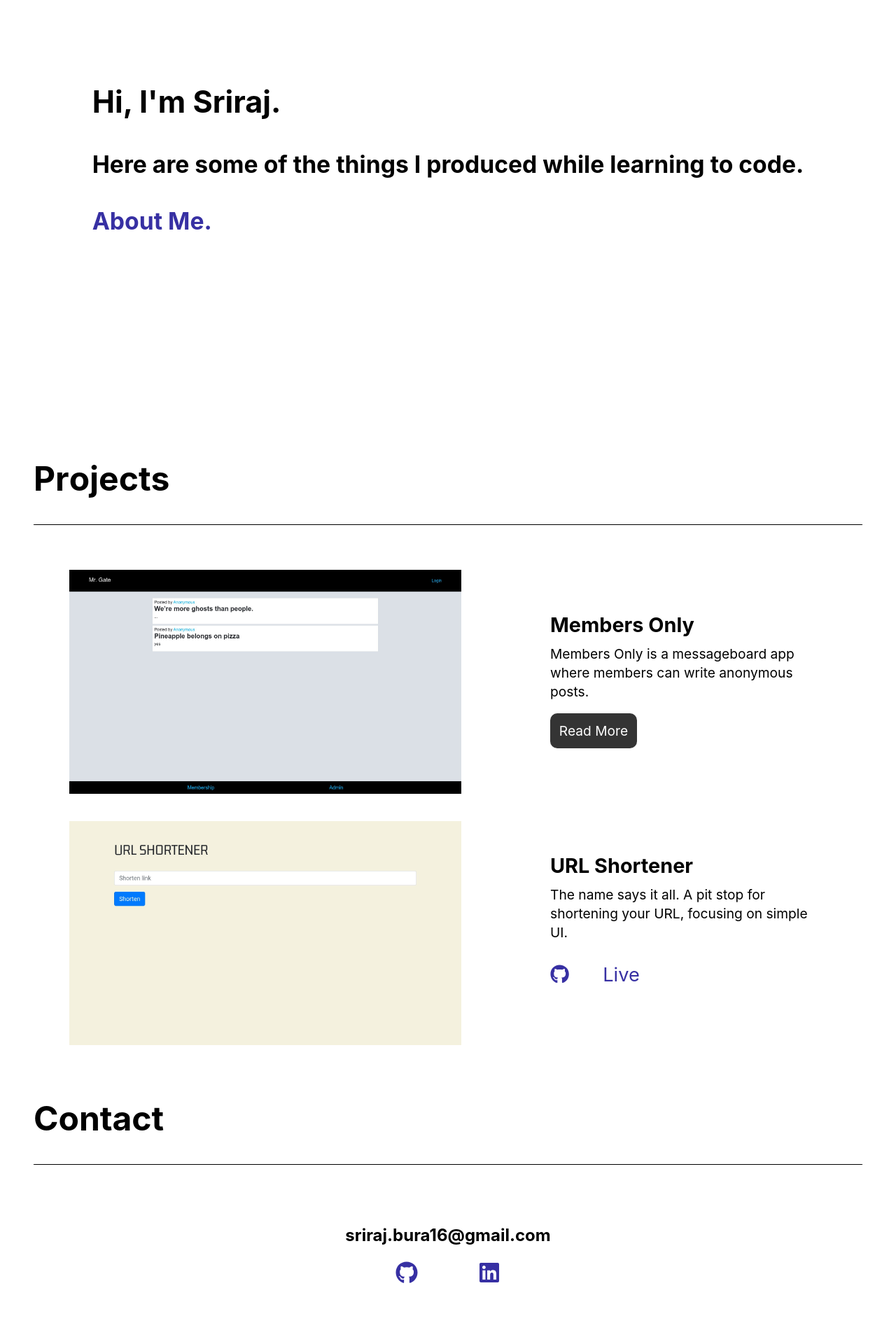
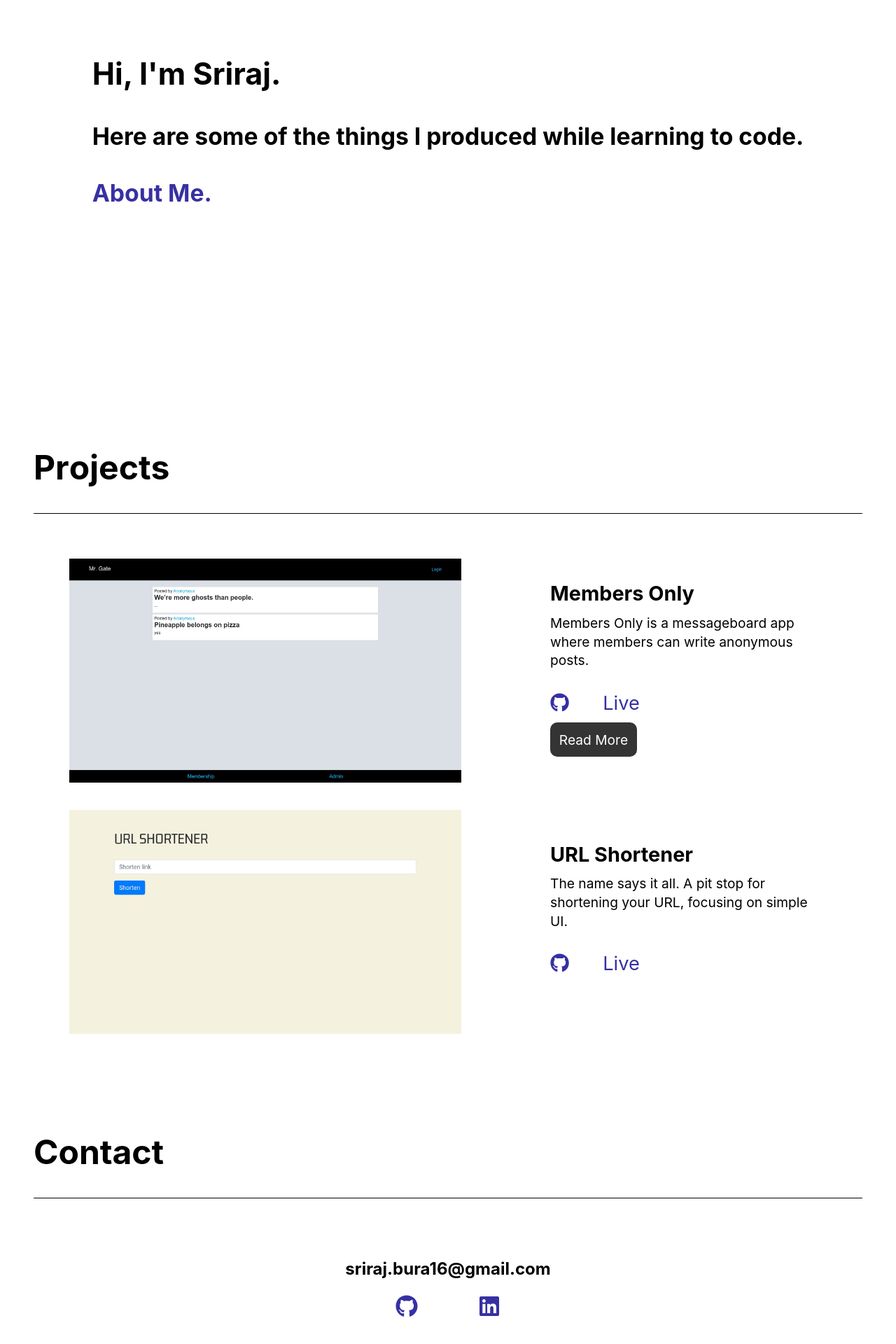
Before and after one commit to srirajbura16/srirajbura.com, a Next.js app: page / in a window 1280 px wide. Shown: the part 190-2110 px from the top of the page at 70% size. Before the commit the page ends 2068 px from the top, so only its background shows below. Built offline with nearby package versions, Linux system fonts and the light colour scheme.

Commit message:
fixed obscure sectionTitle

```diff
--- a/components/Projects.js
+++ b/components/Projects.js
@@ -25,11 +25,6 @@ export default function Projects() {
               <p className={styles.project_description}>
                 {project.small_description}
               </p>
-              {project.read_more ? (
-                <Link href={'projects/' + project.url_name}>
-                  <a className={styles.read_more}>Read More</a>
-                </Link>
-              ) : (
               <div className={styles.project_links}>
                 <a href={`${project.site}`} target="_blank" rel="noreferrer">
                   Live
@@ -43,10 +38,13 @@ export default function Projects() {
                   <FaGithub className={styles.social_icon} />
                 </a>
               </div>
+              {project.read_more ? (
+                <Link href={'projects/' + project.url_name}>
+                  <a className={styles.read_more}>Read More</a>
+                </Link>
+              ) : (
+                ''
               )}
-              {/* <Link href={'projects/' + project.url_name}>
-                <a className={styles.read_more}>Read More</a>
-              </Link> */}
             </div>
           </div>
         );
--- a/pages/index.js
+++ b/pages/index.js
@@ -32,13 +32,15 @@ export default function Home() {
         <SectionTitle chars="About" />
         <About />
       </section> */}
-      <section id="projects">
+      <span id="projects" />
+      <section>
         <SectionTitle chars="Projects" />
 
         <Projects />
       </section>
 
-      <section id="contact">
+      <span id="contact"></span>
+      <section>
         <SectionTitle chars="Contact" />
         <Contact />
       </section>
--- a/styles/Home.module.css
+++ b/styles/Home.module.css
@@ -1,5 +1,5 @@
 .landing {
-  height: 90vh;
+  height: 80vh;
   padding: 3rem;
   display: flex;
   justify-content: center;
--- a/styles/SectionTitle.module.css
+++ b/styles/SectionTitle.module.css
@@ -2,7 +2,7 @@
   display: flex;
   /* justify-content: space-around; */
   max-width: 1200px;
-  margin: 4rem auto 4rem auto;
+  margin: 8rem auto 4rem auto;
   font-weight: bold;
   font-size: 3rem;
   border-bottom: 1px solid black;
```
Lines whose indentation alone changed are shown as unchanged.
